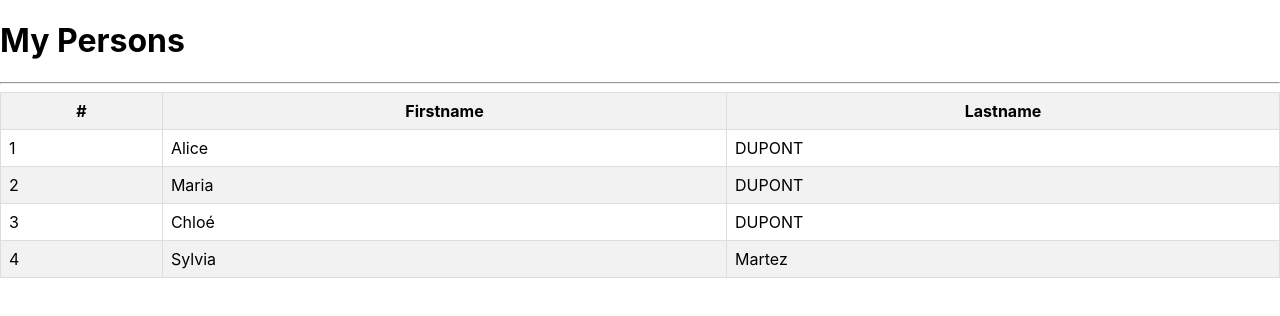
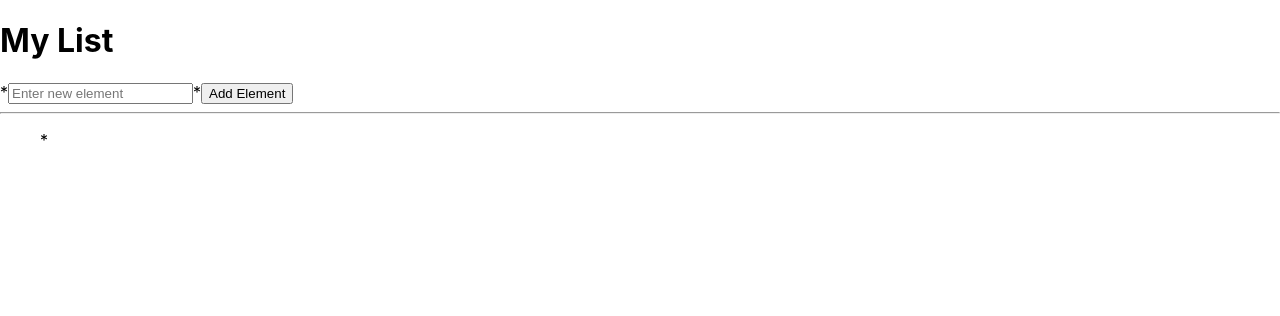
Before and after one commit to Iradium59/react, a React (Create React App) app: page / in a window 1280 px wide. Shown: the top 316 px of the page. Built offline with nearby package versions, Linux system fonts and the light colour scheme.

Commit message:
Exercice 2

```diff
--- a/src/App.js
+++ b/src/App.js
@@ -1,9 +1,9 @@
-import Persons from './Persons';
+import Element from './Element';
 import './App.css';
 
 function App() {
   return (
-    <Persons />
+    <Element />
   );
 }
 
--- /dev/null
+++ b/src/Element.js
@@ -0,0 +1,37 @@
+import React, { useState } from 'react';
+
+const Element = () => {
+    const [elements, setElements] = useState([]);
+    const [newElement, setNewElement] = useState('');
+
+    const handleInputChange = (e) => {
+        setNewElement(e.target.value);
+    };
+    const addElement = () => {
+        if (newElement.trim() !== '') {
+            setElements([...elements, newElement]);
+            setNewElement('');
+        }
+    };
+
+    return (
+        <>
+            <h1>My List</h1>*
+            <input
+                type="text"
+                value={newElement}
+                onChange={handleInputChange}
+                placeholder="Enter new element"
+            />*
+            <button onClick={addElement}>Add Element</button>
+            <hr />
+            <ul>*
+                {elements.map((element, index) => (
+                    <li key={index}>{element}</li>
+                ))}
+            </ul>
+        </>
+    );
+}
+
+export default Element;
```
